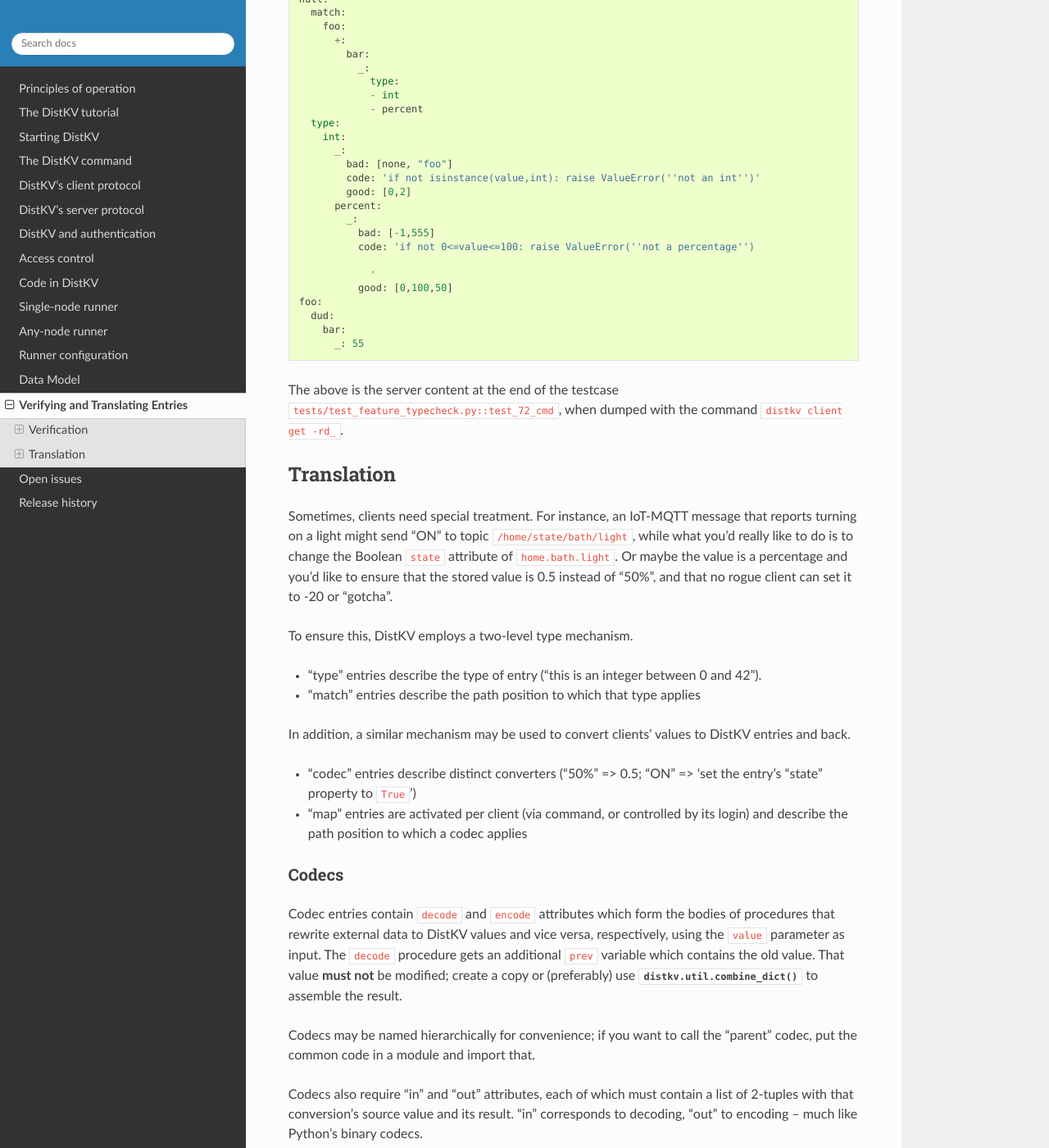
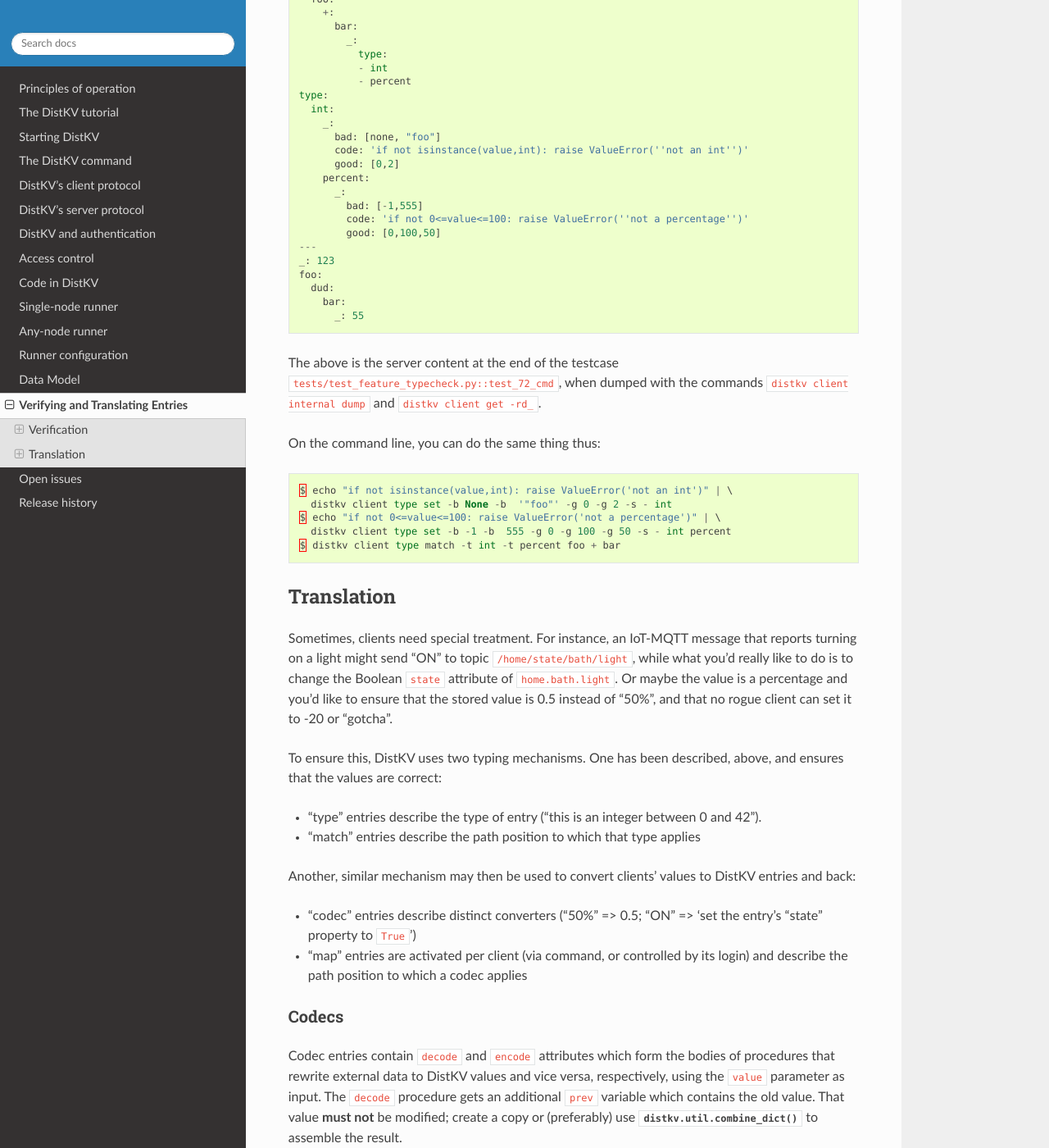
Before and after one commit to M-o-a-T/moat-kv, a Sphinx documentation site: the page built from docs/source/translator.rst, in a window 1280 px wide and 1400 px high, scrolled down 1430 px. Shown: the whole window at 82% size. Built offline with Sphinx 7.4.7 and the Read the Docs theme 2.0.0, drawn with Linux system fonts in a browser that asks for light colours; some of the changed lines change nothing that is shown; some of the changed text lies outside the part shown.

Commit message:
Doc improvement, part 1

```diff
--- a/docs/source/translator.rst
+++ b/docs/source/translator.rst
@@ -67,29 +67,27 @@
 Given the following structure, values stored at ("foo", anything, "bar")
 must be integers::
 
+    match:
+      foo:
+        +:
+          bar:
+            _:
+              type:
+              - int
+              - percent
+    type:
+      int:
+        _:
+          bad: [none, "foo"]
+          code: 'if not isinstance(value,int): raise ValueError(''not an int'')'
+          good: [0,2]
+        percent:
+          _:
+            bad: [-1,555]
+            code: 'if not 0<=value<=100: raise ValueError(''not a percentage'')'
+            good: [0,100,50]
+    ---
     _: 123
-    null:
-      match:
-        foo:
-          +:
-            bar:
-              _:
-                type:
-                - int
-                - percent
-      type:
-        int:
-          _:
-            bad: [none, "foo"]
-            code: 'if not isinstance(value,int): raise ValueError(''not an int'')'
-            good: [0,2]
-          percent:
-            _:
-              bad: [-1,555]
-              code: 'if not 0<=value<=100: raise ValueError(''not a percentage'')
-
-                '
-              good: [0,100,50]
     foo:
       dud:
         bar:
@@ -97,8 +95,16 @@
 
 The above is the server content at the end of the testcase
 ``tests/test_feature_typecheck.py::test_72_cmd``, when
-dumped with the command ``distkv client get -rd_``.
+dumped with the commands ``distkv client internal dump`` and
+``distkv client get -rd_``.
 
+On the command line, you can do the same thing thus::
+
+    $ echo "if not isinstance(value,int): raise ValueError('not an int')" | \
+      distkv client type set -b None -b  '"foo"' -g 0 -g 2 -s - int
+    $ echo "if not 0<=value<=100: raise ValueError('not a percentage')" | \
+      distkv client type set -b -1 -b  555 -g 0 -g 100 -g 50 -s - int percent
+    $ distkv client type match -t int -t percent foo + bar
 
 +++++++++++
 Translation
@@ -111,15 +117,16 @@
 is a percentage and you'd like to ensure that the stored value is 0.5
 instead of "50%", and that no rogue client can set it to -20 or "gotcha".
 
-To ensure this, DistKV employs a two-level type mechanism.
+To ensure this, DistKV uses two typing mechanisms. One has been described,
+above, and ensures that the values are correct:
 
 * "type" entries describe the type of entry ("this is an integer between 0
   and 42").
 
 * "match" entries describe the path position to which that type applies
 
-In addition, a similar mechanism may be used to convert clients' values to
-DistKV entries and back.
+Another, similar mechanism may then be used to convert clients' values to
+DistKV entries and back:
 
 * "codec" entries describe distinct converters ("50%" => 0.5; "ON" => 'set
   the entry's "state" property to ``True``')
@@ -168,39 +175,39 @@
 stored as integers::
 
 
-    null:
-      auth:
+    auth:
+      _:
+        current: _test
+      _test:
+        user:
+          con:
+            _:
+              _aux:
+                conv: foo
+          std:
+            _:
+              _aux: {}
+    codec:
+      int:
         _:
-          current: _test
-        _test:
-          user:
-            con:
-              _:
-                _aux:
-                  conv: foo
-            std:
-              _:
-                _aux: {}
-      codec:
-        int:
-          _:
-            decode: assert isinstance(value,str); return int(value)
-            encode: return str(value)
-            in:
-            - [ '1', 1 ]
-            - [ '2', 2 ]
-            - [ '3', 3 ]
-            out:
-            - [ 1, '1' ]
-            - [ 2, '2' ]
-            - [ -3, '-3' ]
-      conv:
-        foo:
-          inty:
-            '#':
-              _:
-                codec:
-                - int
+          decode: assert isinstance(value,str); return int(value)
+          encode: return str(value)
+          in:
+          - [ '1', 1 ]
+          - [ '2', 2 ]
+          - [ '3', 3 ]
+          out:
+          - [ 1, '1' ]
+          - [ 2, '2' ]
+          - [ -3, '-3' ]
+    conv:
+      foo:
+        inty:
+          '#':
+            _:
+              codec:
+              - int
+    ---
     inty:
       _: hello
       ten:
@@ -214,7 +221,8 @@
 
 The above is the server content at the end of the testcase
 ``tests/test_feature_convert.py::test_71_basic``, when
-dumped with the command ``distkv client get -rd_``.
+dumped with the commands ``distkv client internal dump`` and
+``distkv client get -rd_``.
 
 Paths
 =====
```
